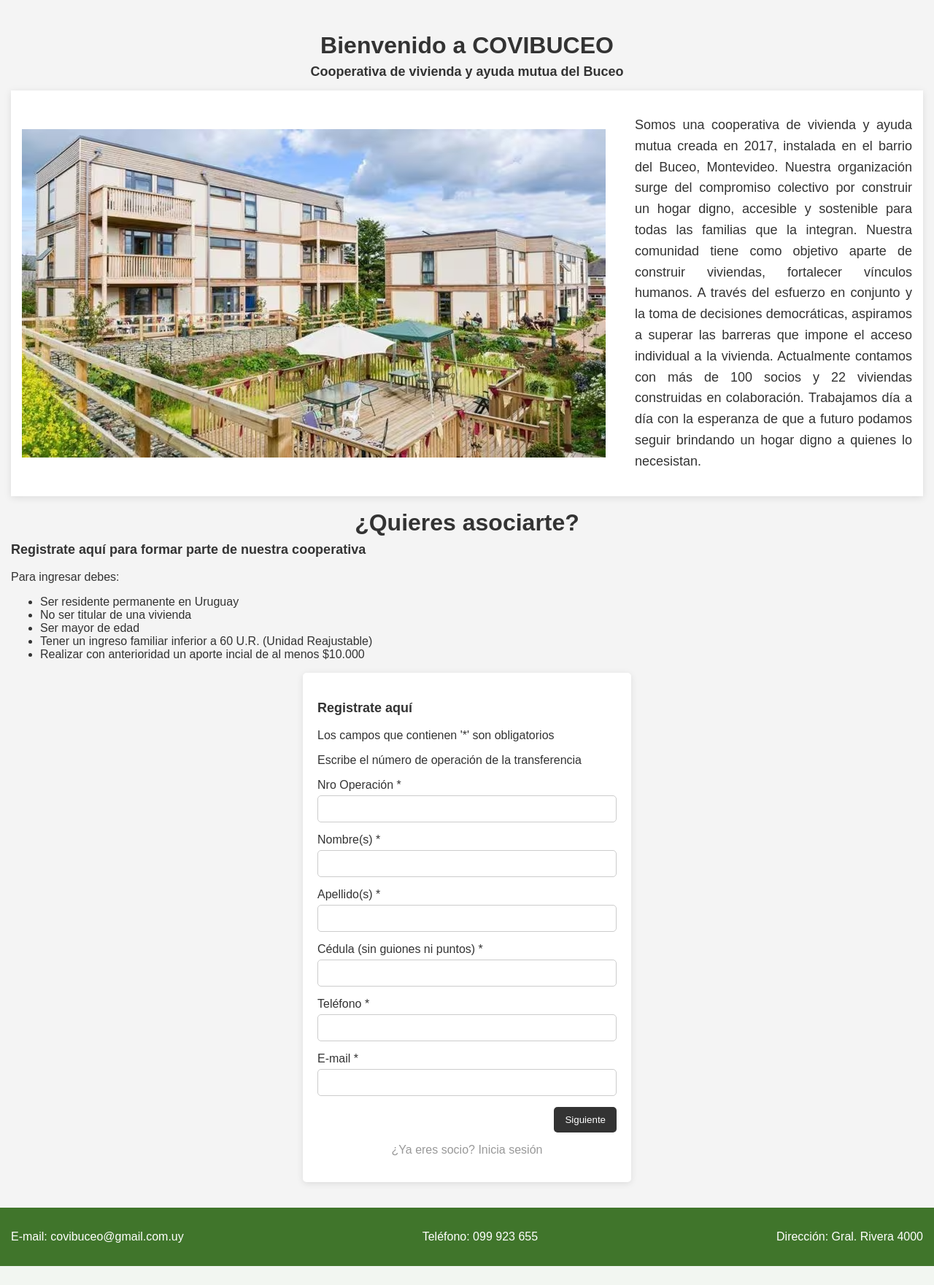
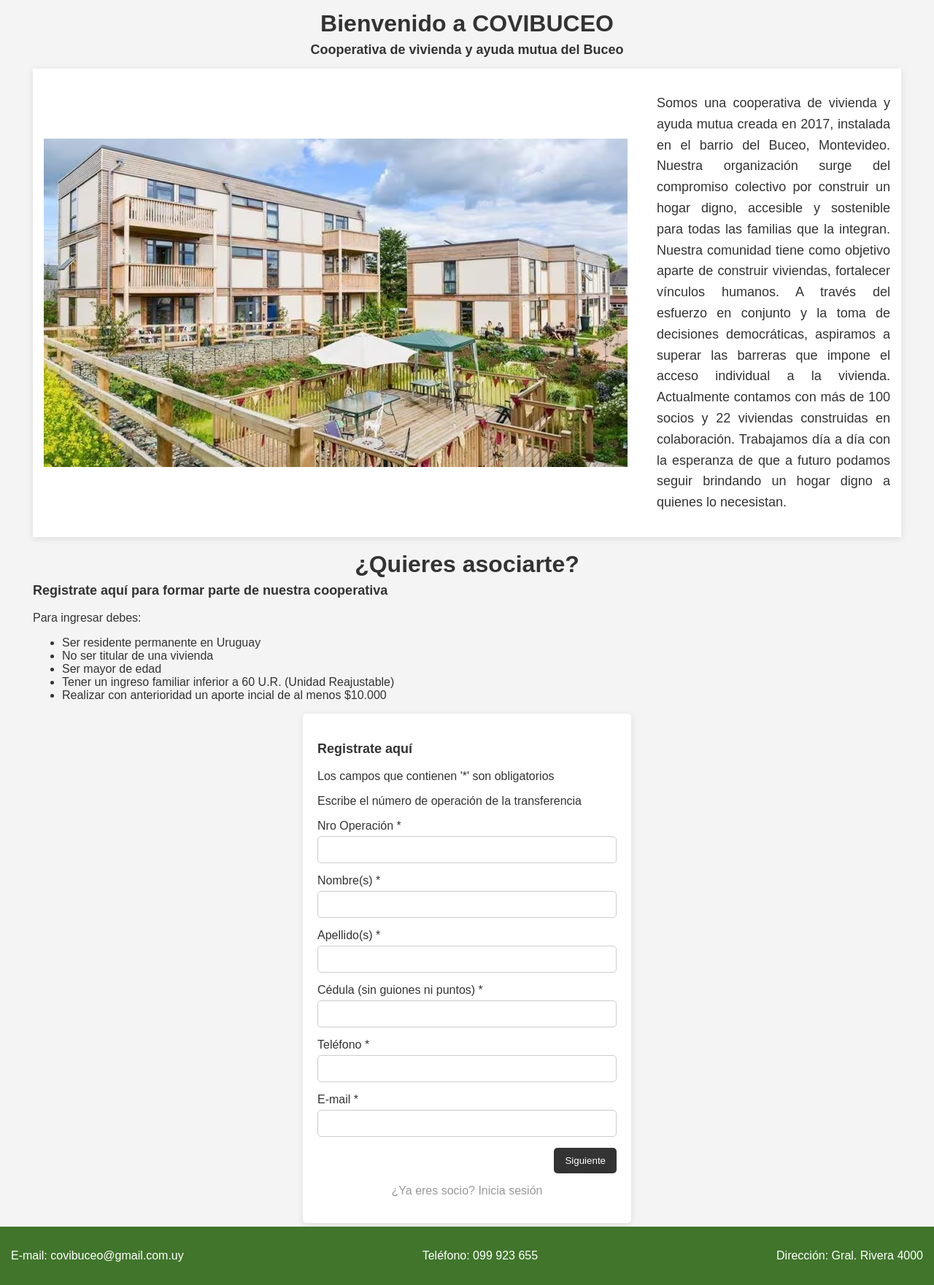
Before and after one commit to Softwares-Saturno-S-A-S/Covibuceo, a PHP site: page / in a window 1280 px wide. Shown: the part 144-1905 px from the top of the page at 73% size. Before the commit the page ends 1879 px from the top, so only its background shows below. Run offline with PHP 8.4, Linux system fonts and the light colour scheme.

Commit message:
Modifiqué el padding del "main" en el "index"

```diff
--- a/css/estilos.css
+++ b/css/estilos.css
@@ -16,7 +16,7 @@
         }
 
         main{
-            padding: 30px 0;
+            padding:  0 30px;
         }
 
         header ul{
```
